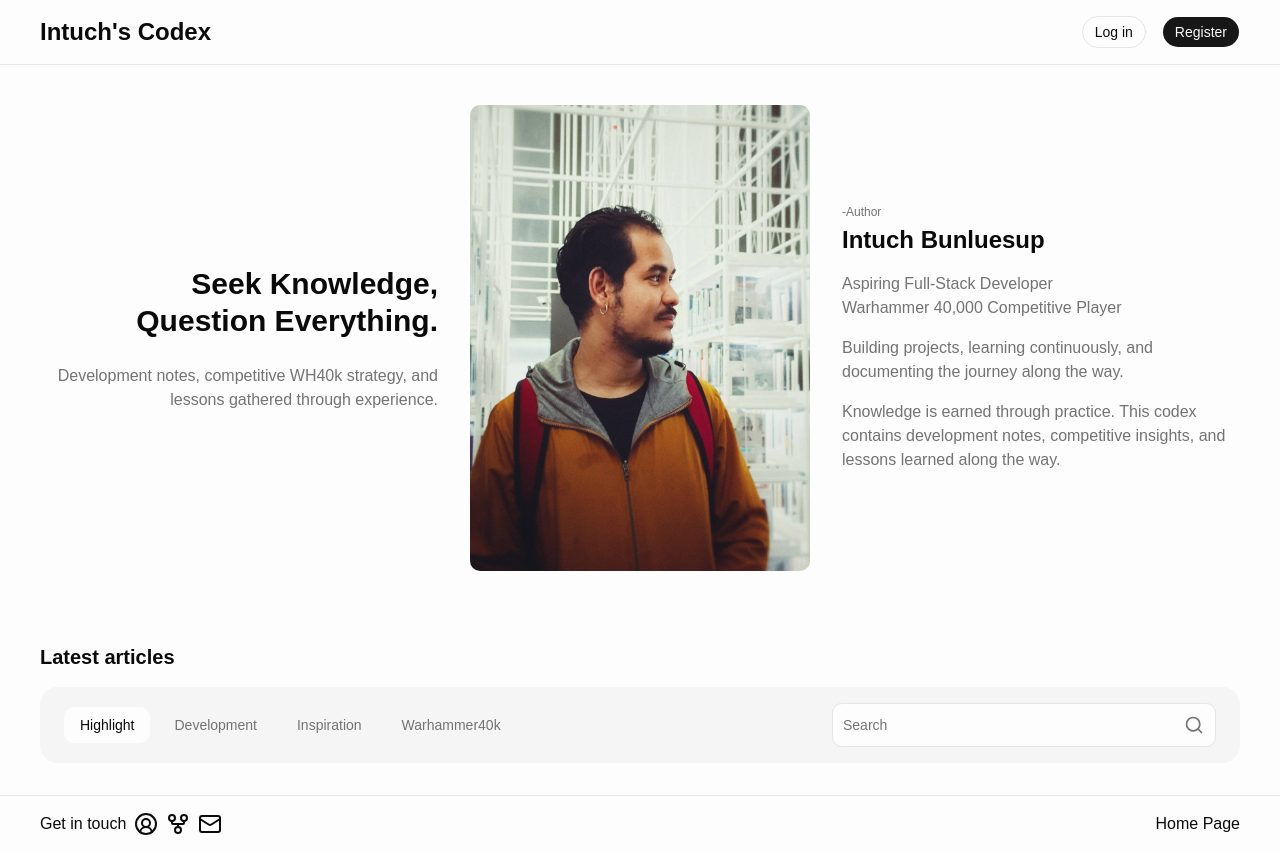
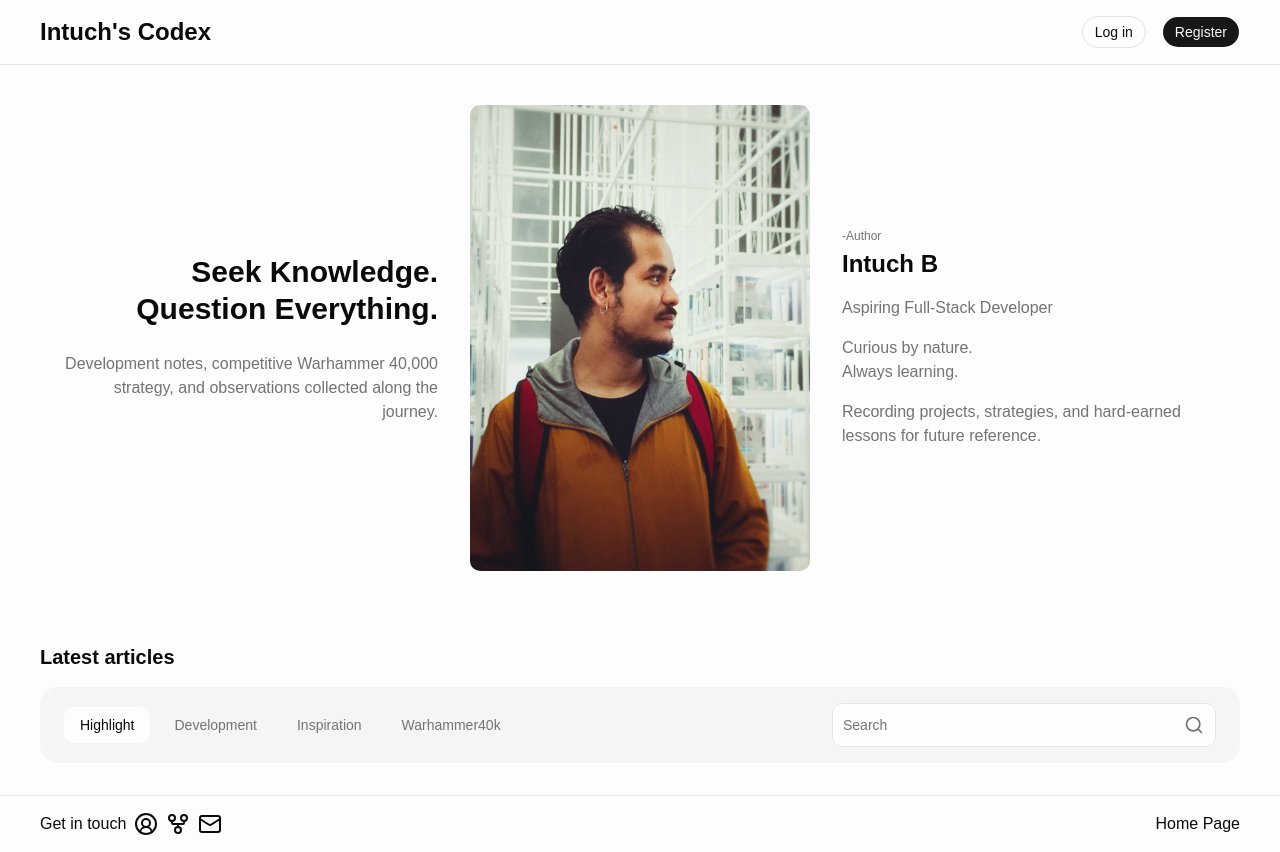
Before and after one commit to Intuch-bu/intuchs-codex, a React (Vite) app: page / in a window 1280 px wide. Built offline with nearby package versions, Linux system fonts and the light colour scheme.

Commit message:
refactor(HeroSection): enhance text content for clarity and engagement, update author details, and improve overall presentation

```diff
--- a/src/components/heroSection.jsx
+++ b/src/components/heroSection.jsx
@@ -6,13 +6,13 @@ function HeroSection() {
       <div className="mx-auto flex max-w-[1366px] flex-col items-center justify-center gap-10 px-10 py-10 lg:flex-row lg:gap-8">
         <div className="max-w-sm text-right">
           <h1 className="text-2xl font-bold leading-tight lg:text-3xl">
-            Seek Knowledge,
+            Seek Knowledge.
             <br />
             Question Everything.
           </h1>
           <p className="mt-6 text-muted-foreground">
-            Development notes, competitive WH40k strategy, and lessons gathered
-            through experience.
+            Development notes, competitive Warhammer 40,000 strategy, and
+            observations collected along the journey.
           </p>
         </div>
 
@@ -24,19 +24,18 @@ function HeroSection() {
 
         <div className="max-w-sm">
           <p className="text-xs text-muted-foreground">-Author</p>
-          <h2 className="mt-1 text-2xl font-bold">Intuch Bunluesup</h2>
+          <h2 className="mt-1 text-2xl font-bold">Intuch B</h2>
           <p className="mt-4 text-muted-foreground">
-            Aspiring Full-Stack Developer <br /> Warhammer 40,000 Competitive
-            Player{" "}
-          </p>{" "}
-          <p className="mt-4 text-muted-foreground">
-            Building projects, learning continuously, and documenting the
-            journey along the way.
+            Aspiring Full-Stack Developer
           </p>
           <p className="mt-4 text-muted-foreground">
-            Knowledge is earned through practice. This codex contains
-            development notes, competitive insights, and lessons learned along
-            the way.
+            Curious by nature.
+            <br />
+            Always learning.
+          </p>
+          <p className="mt-4 text-muted-foreground">
+            Recording projects, strategies, and hard-earned lessons for future
+            reference.
           </p>
         </div>
       </div>
```
